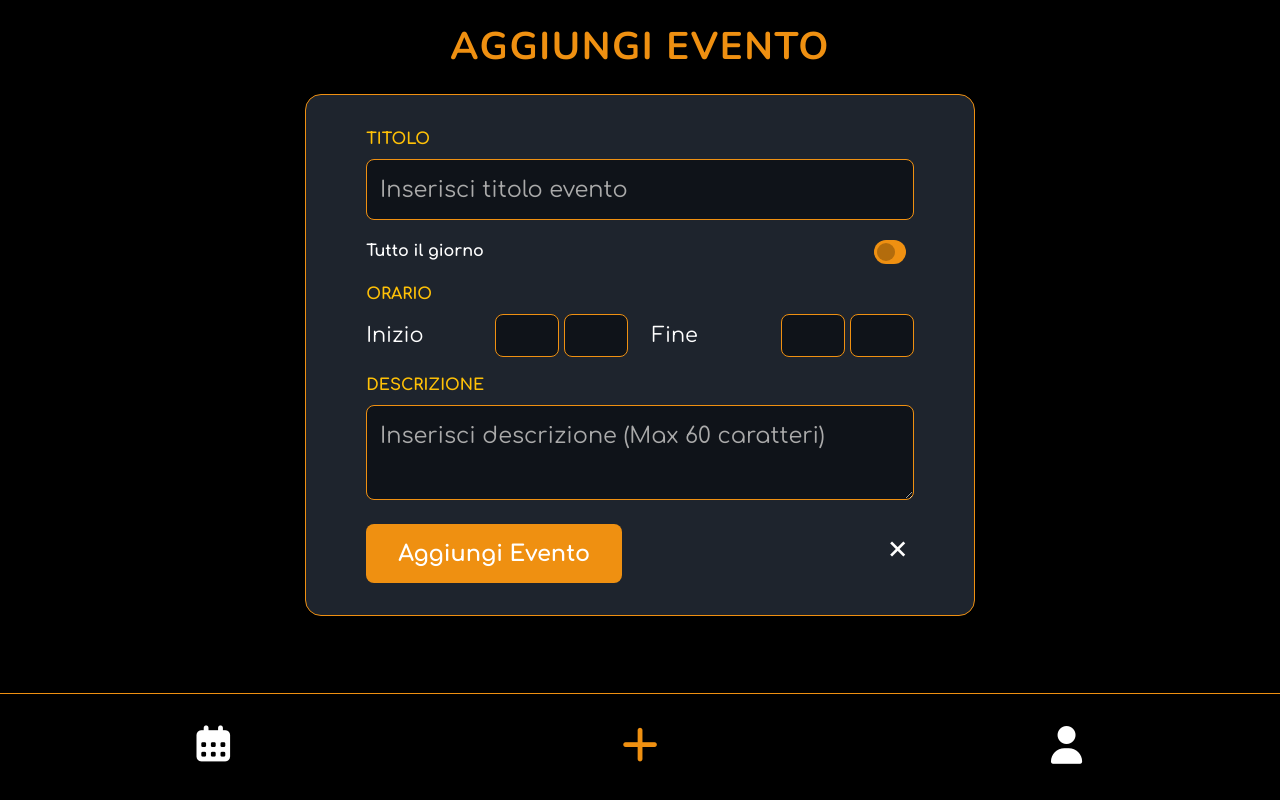
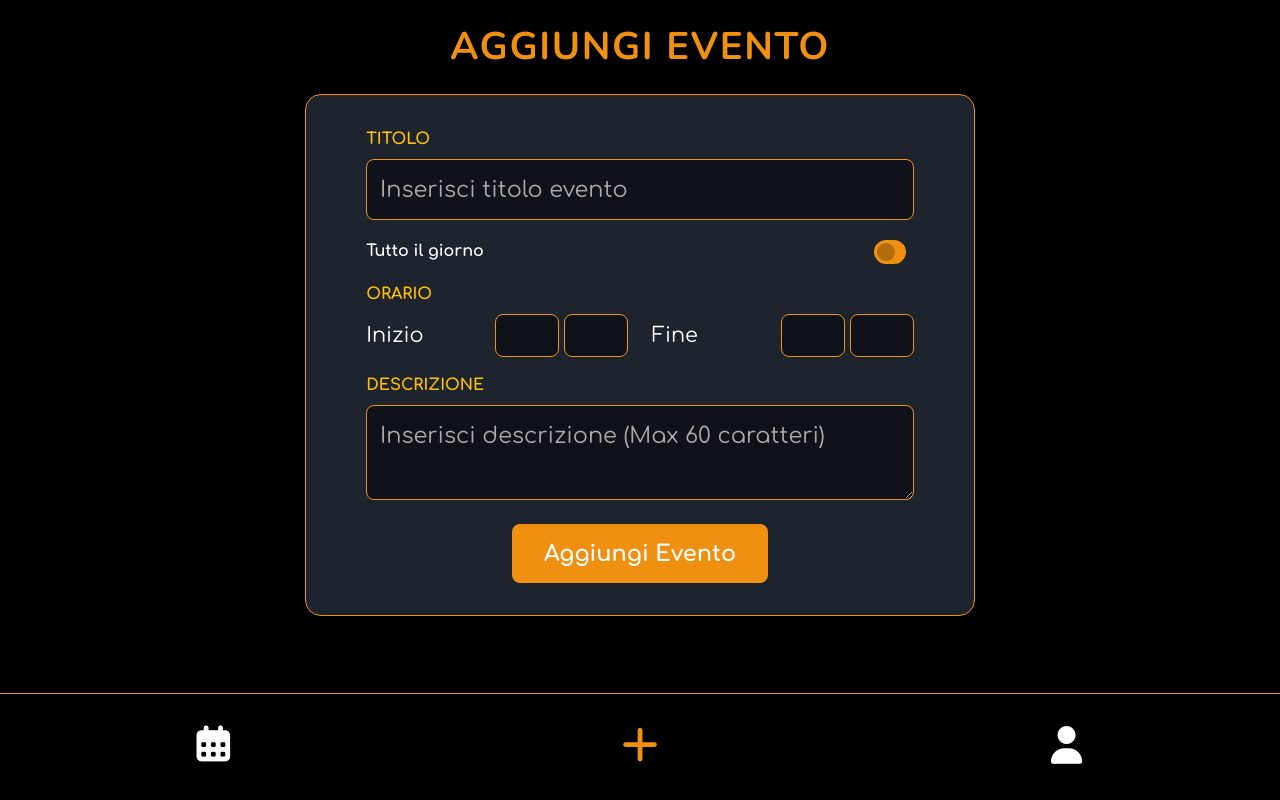
Before and after one commit to Johnnyfromtheblock4/osteoline-calendar, a React (Vite) app: page /AddEvent in a window 1280 px wide. Built offline with nearby package versions, Linux system fonts and the light colour scheme.

Commit message:
[UPD] close button erase

```diff
--- a/src/pages/AddEvent.jsx
+++ b/src/pages/AddEvent.jsx
@@ -3,7 +3,7 @@
 const AddEvent = () => {
   return (
     <>
-    <h1 className="add-event-title my-4 text-center">Aggiungi Evento</h1>
+      <h1 className="add-event-title my-4 text-center">Aggiungi Evento</h1>
       <div className="add-event-container container d-flex justify-content-center align-items-center mt-4">
         <div className="add-event-box row">
           {/* TITOLO */}
@@ -79,11 +79,8 @@
           </div>
 
           {/* BOTTONI */}
-          <div className="col-12 d-flex justify-content-between align-items-center">
+          <div className="col-12 d-flex justify-content-center align-items-center">
             <button className="event-popup-btn">Aggiungi Evento</button>
-            <button className="close-event-popup-btn">
-              <i className="bx bx-x"></i>
-            </button>
           </div>
         </div>
       </div>
```
